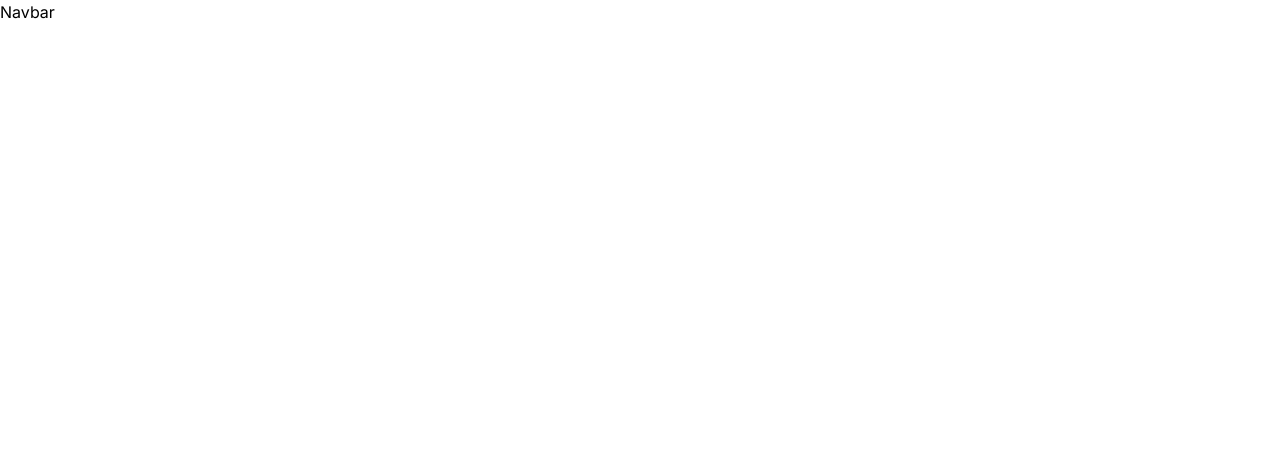
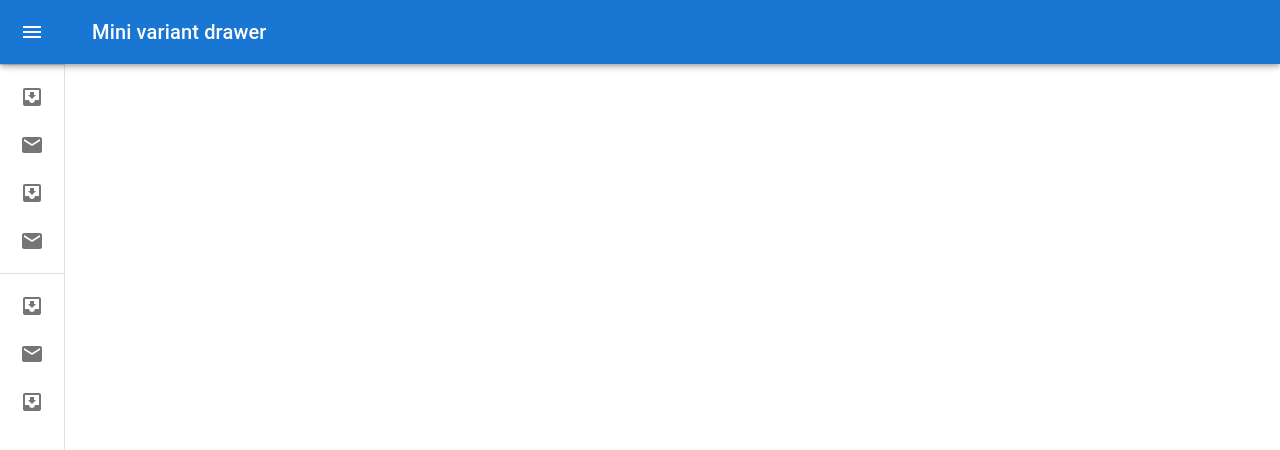
Before and after one commit to Saadgithubit/Home-DTech, a Next.js app: page / in a window 1280 px wide. Shown: the top 450 px of the page. Built offline with nearby package versions, Linux system fonts and the light colour scheme.

Commit message:
Start make slidebar

```diff
--- a/src/components/page-partials/homepage/home.tsx
+++ b/src/components/page-partials/homepage/home.tsx
@@ -1,8 +1,9 @@
 import Image from "next/image";
 import Navbar from "../ui-components/navbar/navbar";
+import Slidebar from "../ui-components/slidebar/slidebar";
 
 export default function Homepage(){
     return(
-        <Navbar/>
+        <Slidebar/>
     )
 }
--- a/src/components/page-partials/ui-components/navbar/navbar.tsx
+++ b/src/components/page-partials/ui-components/navbar/navbar.tsx
@@ -1,3 +1,5 @@
+import BasicSelect from "./select";
+
 export default function Navbar(){
     return(
         <div>
--- /dev/null
+++ b/src/components/page-partials/ui-components/navbar/select.tsx
@@ -0,0 +1,36 @@
+'use client'
+
+import * as React from 'react';
+import Box from '@mui/material/Box';
+import InputLabel from '@mui/material/InputLabel';
+import MenuItem from '@mui/material/MenuItem';
+import FormControl from '@mui/material/FormControl';
+import Select, { SelectChangeEvent } from '@mui/material/Select';
+
+export default function BasicSelect() {
+  const [age, setAge] = React.useState('');
+
+  const handleChange = (event: SelectChangeEvent) => {
+    setAge(event.target.value as string);
+  };
+
+  return (
+    <Box sx={
+        { minWidth: 120 , maxWidth: 520}}>
+      <FormControl fullWidth>
+        <InputLabel id="demo-simple-select-label">Select</InputLabel>
+        <Select
+          labelId="demo-simple-select-label"
+          id="demo-simple-select"
+          value={age}
+          label="Age"
+          onChange={handleChange}
+        >
+          <MenuItem value={10}>Ten</MenuItem>
+          <MenuItem value={20}>Twenty</MenuItem>
+          <MenuItem value={30}>Thirty</MenuItem>
+        </Select>
+      </FormControl>
+    </Box>
+  );
+}
--- a/src/components/page-partials/ui-components/slidebar/slidebar.tsx
+++ b/src/components/page-partials/ui-components/slidebar/slidebar.tsx
@@ -0,0 +1,199 @@
+'use client'
+
+import * as React from 'react';
+import { styled, useTheme, Theme, CSSObject } from '@mui/material/styles';
+import Box from '@mui/material/Box';
+import MuiDrawer from '@mui/material/Drawer';
+import MuiAppBar, { AppBarProps as MuiAppBarProps } from '@mui/material/AppBar';
+import Toolbar from '@mui/material/Toolbar';
+import List from '@mui/material/List';
+import CssBaseline from '@mui/material/CssBaseline';
+import Typography from '@mui/material/Typography';
+import Divider from '@mui/material/Divider';
+import IconButton from '@mui/material/IconButton';
+import MenuIcon from '@mui/icons-material/Menu';
+import ChevronLeftIcon from '@mui/icons-material/ChevronLeft';
+import ChevronRightIcon from '@mui/icons-material/ChevronRight';
+import ListItem from '@mui/material/ListItem';
+import ListItemButton from '@mui/material/ListItemButton';
+import ListItemIcon from '@mui/material/ListItemIcon';
+import ListItemText from '@mui/material/ListItemText';
+import InboxIcon from '@mui/icons-material/MoveToInbox';
+import MailIcon from '@mui/icons-material/Mail';
+
+const drawerWidth = 240;
+
+const openedMixin = (theme: Theme): CSSObject => ({
+  width: drawerWidth,
+  transition: theme.transitions.create('width', {
+    easing: theme.transitions.easing.sharp,
+    duration: theme.transitions.duration.enteringScreen,
+  }),
+  overflowX: 'hidden',
+});
+
+const closedMixin = (theme: Theme): CSSObject => ({
+  transition: theme.transitions.create('width', {
+    easing: theme.transitions.easing.sharp,
+    duration: theme.transitions.duration.leavingScreen,
+  }),
+  overflowX: 'hidden',
+  width: `calc(${theme.spacing(7)} + 1px)`,
+  [theme.breakpoints.up('sm')]: {
+    width: `calc(${theme.spacing(8)} + 1px)`,
+  },
+});
+
+const DrawerHeader = styled('div')(({ theme }) => ({
+  display: 'flex',
+  alignItems: 'center',
+  justifyContent: 'flex-end',
+  padding: theme.spacing(0, 1),
+  // necessary for content to be below app bar
+  ...theme.mixins.toolbar,
+}));
+
+interface AppBarProps extends MuiAppBarProps {
+  open?: boolean;
+}
+
+const AppBar = styled(MuiAppBar, {
+  shouldForwardProp: (prop) => prop !== 'open',
+})<AppBarProps>(({ theme, open }) => ({
+  zIndex: theme.zIndex.drawer + 1,
+  transition: theme.transitions.create(['width', 'margin'], {
+    easing: theme.transitions.easing.sharp,
+    duration: theme.transitions.duration.leavingScreen,
+  }),
+  ...(open && {
+    marginLeft: drawerWidth,
+    width: `calc(100% - ${drawerWidth}px)`,
+    transition: theme.transitions.create(['width', 'margin'], {
+      easing: theme.transitions.easing.sharp,
+      duration: theme.transitions.duration.enteringScreen,
+    }),
+  }),
+}));
+
+const Drawer = styled(MuiDrawer, { shouldForwardProp: (prop) => prop !== 'open' })(
+  ({ theme, open }) => ({
+    width: drawerWidth,
+    flexShrink: 0,
+    whiteSpace: 'nowrap',
+    boxSizing: 'border-box',
+    ...(open && {
+      ...openedMixin(theme),
+      '& .MuiDrawer-paper': openedMixin(theme),
+    }),
+    ...(!open && {
+      ...closedMixin(theme),
+      '& .MuiDrawer-paper': closedMixin(theme),
+    }),
+  }),
+);
+
+export default function MiniDrawer() {
+  const theme = useTheme();
+  const [open, setOpen] = React.useState(false);
+
+  const handleDrawerOpen = () => {
+    setOpen(true);
+  };
+
+  const handleDrawerClose = () => {
+    setOpen(false);
+  };
+
+  return (
+    <Box sx={{ display: 'flex' }}>
+      <CssBaseline />
+      <AppBar position="fixed" open={open}>
+        <Toolbar>
+          <IconButton
+            color="inherit"
+            aria-label="open drawer"
+            onClick={handleDrawerOpen}
+            edge="start"
+            sx={{
+              marginRight: 5,
+              ...(open && { display: 'none' }),
+            }}
+          >
+            <MenuIcon />
+          </IconButton>
+          <Typography variant="h6" noWrap component="div">
+            Mini variant drawer
+          </Typography>
+        </Toolbar>
+      </AppBar>
+      <Drawer variant="permanent" open={open}>
+        <DrawerHeader>
+            <div className='flex justify-center items-center text-left p-4'>
+                <img className='w-8' alt='logo' src='http://127.0.0.1:8000/images/leakdtech-logo.png'/>
+                <p>Home Dtech</p>
+            </div>
+          <IconButton onClick={handleDrawerClose}>
+            {theme.direction === 'rtl' ? <ChevronRightIcon /> : <ChevronLeftIcon />}
+          </IconButton>
+          <div className='block'>
+        <p>Areeb</p>
+        </div>
+        </DrawerHeader>
+        <Divider />
+        <List>
+          {['Inbox', 'Starred', 'Send email', 'Drafts'].map((text, index) => (
+            <ListItem key={text} disablePadding sx={{ display: 'block' }}>
+              <ListItemButton
+                sx={{
+                  minHeight: 48,
+                  justifyContent: open ? 'initial' : 'center',
+                  px: 2.5,
+                }}
+              >
+                <ListItemIcon
+                  sx={{
+                    minWidth: 0,
+                    mr: open ? 3 : 'auto',
+                    justifyContent: 'center',
+                  }}
+                >
+                  {index % 2 === 0 ? <InboxIcon /> : <MailIcon />}
+                </ListItemIcon>
+                <ListItemText primary={text} sx={{ opacity: open ? 1 : 0 }} />
+              </ListItemButton>
+            </ListItem>
+          ))}
+        </List>
+        <Divider />
+        <List>
+          {['All mail', 'Trash', 'Spam'].map((text, index) => (
+            <ListItem key={text} disablePadding sx={{ display: 'block' }}>
+              <ListItemButton
+                sx={{
+                  minHeight: 48,
+                  justifyContent: open ? 'initial' : 'center',
+                  px: 2.5,
+                }}
+              >
+                <ListItemIcon
+                  sx={{
+                    minWidth: 0,
+                    mr: open ? 3 : 'auto',
+                    justifyContent: 'center',
+                  }}
+                >
+                  {index % 2 === 0 ? <InboxIcon /> : <MailIcon />}
+                </ListItemIcon>
+                <ListItemText primary={text} sx={{ opacity: open ? 1 : 0 }} />
+              </ListItemButton>
+            </ListItem>
+          ))}
+        </List>
+      </Drawer>
+      <Box component="main" sx={{ flexGrow: 1, p: 3 }}>
+        <DrawerHeader />
+
+      </Box>
+    </Box>
+  );
+}
```
Also changed, not shown: package.json (+9 -3 lines), 1 other file (tests, documents, lock files or other folders).
